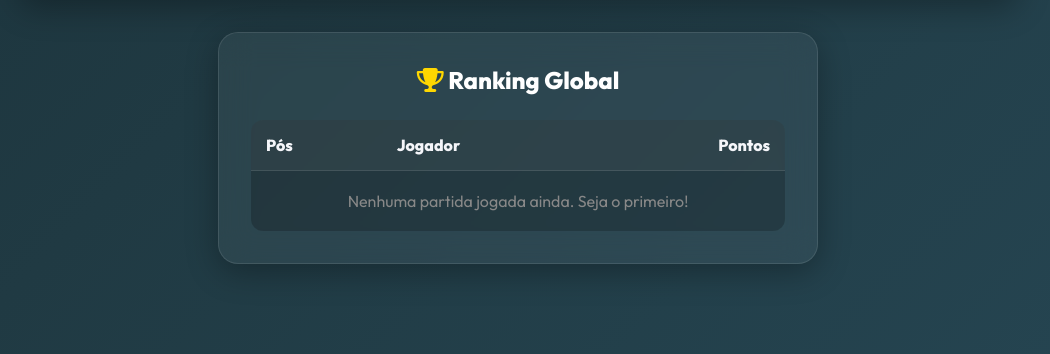
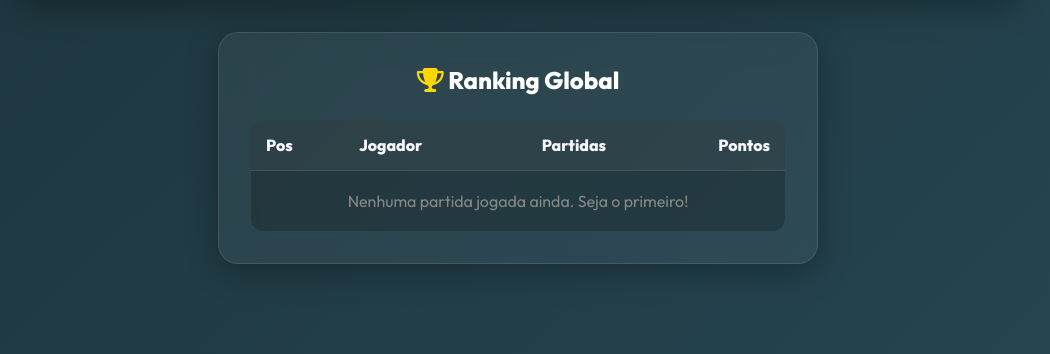
Before and after one commit to Luiz-Henrique28/wsBackend-Fabrica26.1, a Django app: page /ranking/ in a window 1280 px wide. Shown: the part 112-466 px from the top of the page, without its empty margins (122-1172 px from the left). Run offline with Django 4.2, Linux system fonts and the light colour scheme; data that the repository does not hold is empty.

Commit message:
feat(ranking): add total match count and refine template UI

```diff
--- a/app/quiz/templates/quiz/home.html
+++ b/app/quiz/templates/quiz/home.html
@@ -19,7 +19,7 @@
     {% else %}
         <div style="padding: 20px; background: rgba(0, 210, 255, 0.05); border: 1px solid rgba(0, 210, 255, 0.2); border-radius: 12px;">
             <p style="margin-bottom: 20px; font-size: 1.2rem;">Pronto para o desafio de hoje?</p>
-            <a href="{{ url('jogar') }}" class="btn" style="font-size: 1.2rem; padding: 15px 40px; box-shadow: 0 4px 15px rgba(0, 210, 255, 0.4);"><i class="fa-solid fa-gamepad"></i> JOGAR AGORA</a>
+            <a href="{{ url('jogar') }}" class="btn" style="font-size: 1.2rem; padding: 15px 40px; box-shadow: 0 4px 15px rgba(0, 210, 255, 0.4);"> JOGAR AGORA</a>
         </div>
     {% endif %}
 </div>
--- a/app/quiz/templates/quiz/ranking.html
+++ b/app/quiz/templates/quiz/ranking.html
@@ -11,8 +11,9 @@
         <table style="width: 100%; border-collapse: collapse; text-align: left;">
             <thead>
                 <tr style="background: rgba(255,255,255,0.05);">
-                    <th style="padding: 15px; border-bottom: 1px solid rgba(255,255,255,0.1);">Pós</th>
+                    <th style="padding: 15px; border-bottom: 1px solid rgba(255,255,255,0.1);">Pos</th>
                     <th style="padding: 15px; border-bottom: 1px solid rgba(255,255,255,0.1);">Jogador</th>
+                    <th style="padding: 15px; border-bottom: 1px solid rgba(255,255,255,0.1); text-align: center;">Partidas</th>
                     <th style="padding: 15px; border-bottom: 1px solid rgba(255,255,255,0.1); text-align: right;">Pontos</th>
                 </tr>
             </thead>
@@ -24,11 +25,12 @@
                         {{ jog.usuario.username }}
                         {% if jog.usuario == request.user %} (Você) {% endif %}
                     </td>
+                    <td style="padding: 15px; text-align: center; color: #aaa;">{{ jog.num_partidas }}</td>
                     <td style="padding: 15px; text-align: right; color: #3a7bd5; font-weight: 800;">{{ jog.pontuacao_total }}</td>
                 </tr>
                 {% else %}
                 <tr>
-                    <td colspan="3" style="padding: 20px; text-align: center; color: #888;">Nenhuma partida jogada ainda. Seja o primeiro!</td>
+                    <td colspan="4" style="padding: 20px; text-align: center; color: #888;">Nenhuma partida jogada ainda. Seja o primeiro!</td>
                 </tr>
                 {% endfor %}
             </tbody>
--- a/app/quiz/templates/quiz/resultado.html
+++ b/app/quiz/templates/quiz/resultado.html
@@ -5,7 +5,7 @@
 {% block content %}
 <div class="card" style="max-width: 500px; text-align: center;">
 
-    <h2 style="margin-bottom: 10px;">Partida Concluída! <i class="fa-solid fa-medal" style="color: gold;"></i></h2>
+    <h2 style="margin-bottom: 10px;">Partida Concluída!</h2>
 
     <p style="font-size: 3rem; font-weight: 800; margin: 20px 0;
               background: linear-gradient(90deg, #00d2ff, #3a7bd5);
--- a/app/quiz/views.py
+++ b/app/quiz/views.py
@@ -4,6 +4,7 @@ from django.contrib.auth import login
 from django.contrib.auth.forms import UserCreationForm
 from .models import Jogador, Partida
 from . import services
+from django.db.models import Count
 
 def home(request):
     return render(request, 'quiz/home.html')
@@ -87,7 +88,7 @@ def resultado(request):
     })
 
 def ranking(request):
-    jogadores = Jogador.objects.select_related('usuario').order_by('-pontuacao_total')[:10]
+    jogadores = Jogador.objects.select_related('usuario').annotate(num_partidas=Count('partidas')).order_by('-pontuacao_total')[:10]
     return render(request, 'quiz/ranking.html', {'jogadores': jogadores})
 
 @login_required
```
Also changed, not shown: README.MD (added), requirements.txt (renamed from app/requirements.txt), 1 other file.
